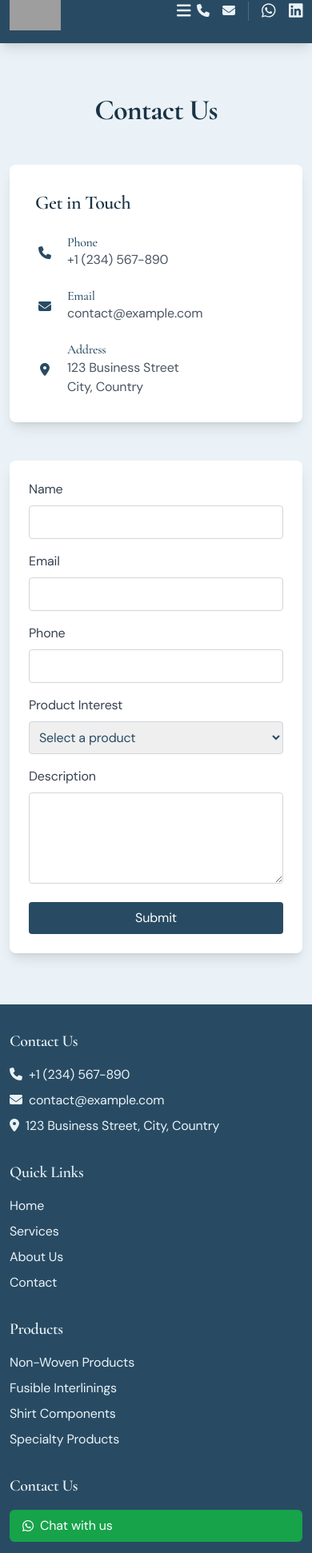
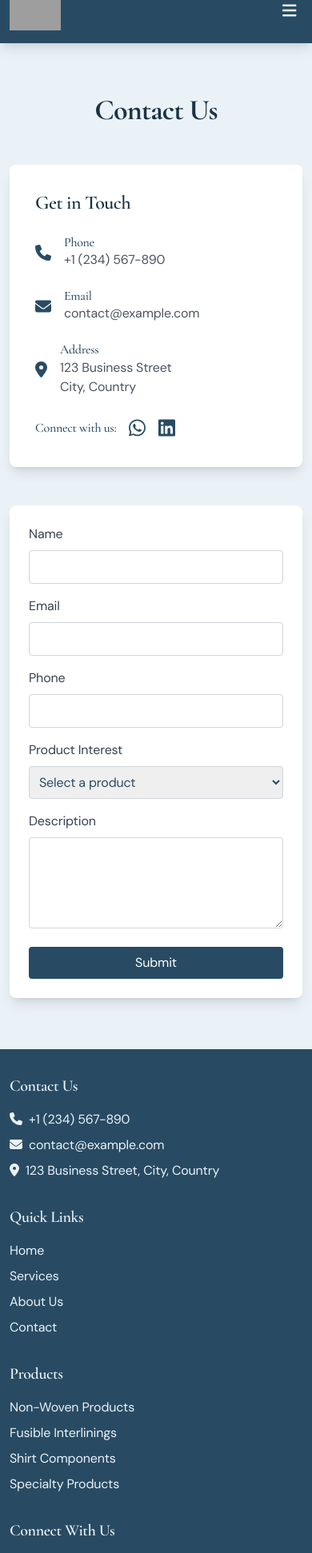
Before and after one commit to Tavishaa/fabric_website, a React (Vite) app: page /contact in a window 390 px wide. Shown: the part 26-1968 px from the top of the page at 80% size. Built offline with nearby package versions, Linux system fonts and the light colour scheme; grey boxes are pictures that could not be loaded.

Commit message:
mobile view

```diff
--- a/src/components/ContactForm.jsx
+++ b/src/components/ContactForm.jsx
@@ -62,7 +62,7 @@ function ContactForm() {
           initial={{ opacity: 0, scale: 0.8 }}
           animate={{ opacity: 1, scale: 1 }}
           transition={{ duration: 0.5 }}
-          className="text-center text-pink-500"
+          className="text-center text-red-500"
         >
           <h3 className="text-xl">Thank you for contacting us!</h3>
           <p>We will get back to you soon.</p>
@@ -84,7 +84,7 @@ function ContactForm() {
                   <select
                     name={field}
                     required
-                    className="w-full p-2 border border-gray-300 rounded focus:border-primary focus:ring-1 focus:ring-primary focus:shadow-lg transition-all"
+                    className="w-full p-2 border border-gray-300 rounded focus:border-primary focus:ring-1 focus:ring-primary-dark focus:shadow-lg transition-all hover:border-primary-dark focus:border-primary-dark"
                     value={formData[field]}
                     onChange={handleChange}
                   >
--- a/src/components/Footer.jsx
+++ b/src/components/Footer.jsx
@@ -64,25 +64,23 @@ function Footer() {
           </div>
 
           <div>
-            <h3 className="text-xl font-heading font-semibold mb-4">Contact Us</h3>
-            <div className="flex flex-col space-y-4">
+            <h3 className="text-xl font-heading font-semibold mb-4">Connect With Us</h3>
+            <div className="flex space-x-4">
               <a
                 href="https://wa.me/1234567890"
                 target="_blank"
                 rel="noopener noreferrer"
-                className="flex items-center gap-2 bg-green-600 hover:bg-green-700 text-white px-4 py-2 rounded-md transition-all duration-300"
+                className="text-white hover:text-secondary transition-colors duration-300 text-2xl"
               >
                 <FontAwesomeIcon icon={faWhatsapp} />
-                Chat with us
               </a>
               <a
                 href="https://linkedin.com/company/your-company"
                 target="_blank"
                 rel="noopener noreferrer"
-                className="flex items-center gap-2 bg-[#0A66C2] hover:bg-[#004182] text-white px-4 py-2 rounded-md transition-all duration-300"
+                className="text-white hover:text-secondary transition-colors duration-300 text-2xl"
               >
                 <FontAwesomeIcon icon={faLinkedin} />
-                Follow us on LinkedIn
               </a>
             </div>
           </div>
--- a/src/components/Header.jsx
+++ b/src/components/Header.jsx
@@ -77,7 +77,8 @@ function Header() {
 
           <MobileNav />
 
-          <div className="flex items-center space-x-4">
+          {/* Desktop Contact Icons */}
+          <div className="hidden md:flex items-center space-x-4">
             <a href="tel:+1234567890" className="text-secondary hover:text-secondary/80 transition-colors duration-300">
               <FontAwesomeIcon icon={faPhone} />
             </a>
--- a/src/pages/Contact.jsx
+++ b/src/pages/Contact.jsx
@@ -2,6 +2,7 @@ import { motion } from 'framer-motion';
 import ContactForm from '../components/ContactForm';
 import { FontAwesomeIcon } from '@fortawesome/react-fontawesome';
 import { faPhone, faEnvelope, faMapMarkerAlt } from '@fortawesome/free-solid-svg-icons';
+import { faWhatsapp, faLinkedin } from '@fortawesome/free-brands-svg-icons';
 
 function Contact() {
   return (
@@ -25,7 +26,7 @@ function Contact() {
 
             <div className="space-y-6">
               <div className="flex items-center">
-                <FontAwesomeIcon icon={faPhone} className="text-primary w-6" />
+                <FontAwesomeIcon icon={faPhone} className="text-primary text-xl" />
                 <div className="ml-4">
                   <h3 className="font-medium">Phone</h3>
                   <a href="tel:+1234567890" className="text-gray-600 hover:text-primary">
@@ -35,7 +36,7 @@ function Contact() {
               </div>
 
               <div className="flex items-center">
-                <FontAwesomeIcon icon={faEnvelope} className="text-primary w-6" />
+                <FontAwesomeIcon icon={faEnvelope} className="text-primary text-xl" />
                 <div className="ml-4">
                   <h3 className="font-medium">Email</h3>
                   <a href="mailto:contact@example.com" className="text-gray-600 hover:text-primary">
@@ -45,13 +46,35 @@ function Contact() {
               </div>
 
               <div className="flex items-center">
-                <FontAwesomeIcon icon={faMapMarkerAlt} className="text-primary w-6" />
+                <FontAwesomeIcon icon={faMapMarkerAlt} className="text-primary text-xl" />
                 <div className="ml-4">
                   <h3 className="font-medium">Address</h3>
                   <p className="text-gray-600">
                     123 Business Street<br />
                     City, Country
                   </p>
+                </div>
+              </div>
+
+              <div className="flex items-center mt-6">
+                <h3 className="font-medium mr-4">Connect with us:</h3>
+                <div className="flex space-x-4">
+                  <a
+                    href="https://wa.me/1234567890"
+                    target="_blank"
+                    rel="noopener noreferrer"
+                    className="text-primary hover:text-primary-dark transition-colors duration-300 text-2xl"
+                  >
+                    <FontAwesomeIcon icon={faWhatsapp} />
+                  </a>
+                  <a
+                    href="https://linkedin.com/company/your-company"
+                    target="_blank"
+                    rel="noopener noreferrer"
+                    className="text-primary hover:text-primary-dark transition-colors duration-300 text-2xl"
+                  >
+                    <FontAwesomeIcon icon={faLinkedin} />
+                  </a>
                 </div>
               </div>
             </div>
```
